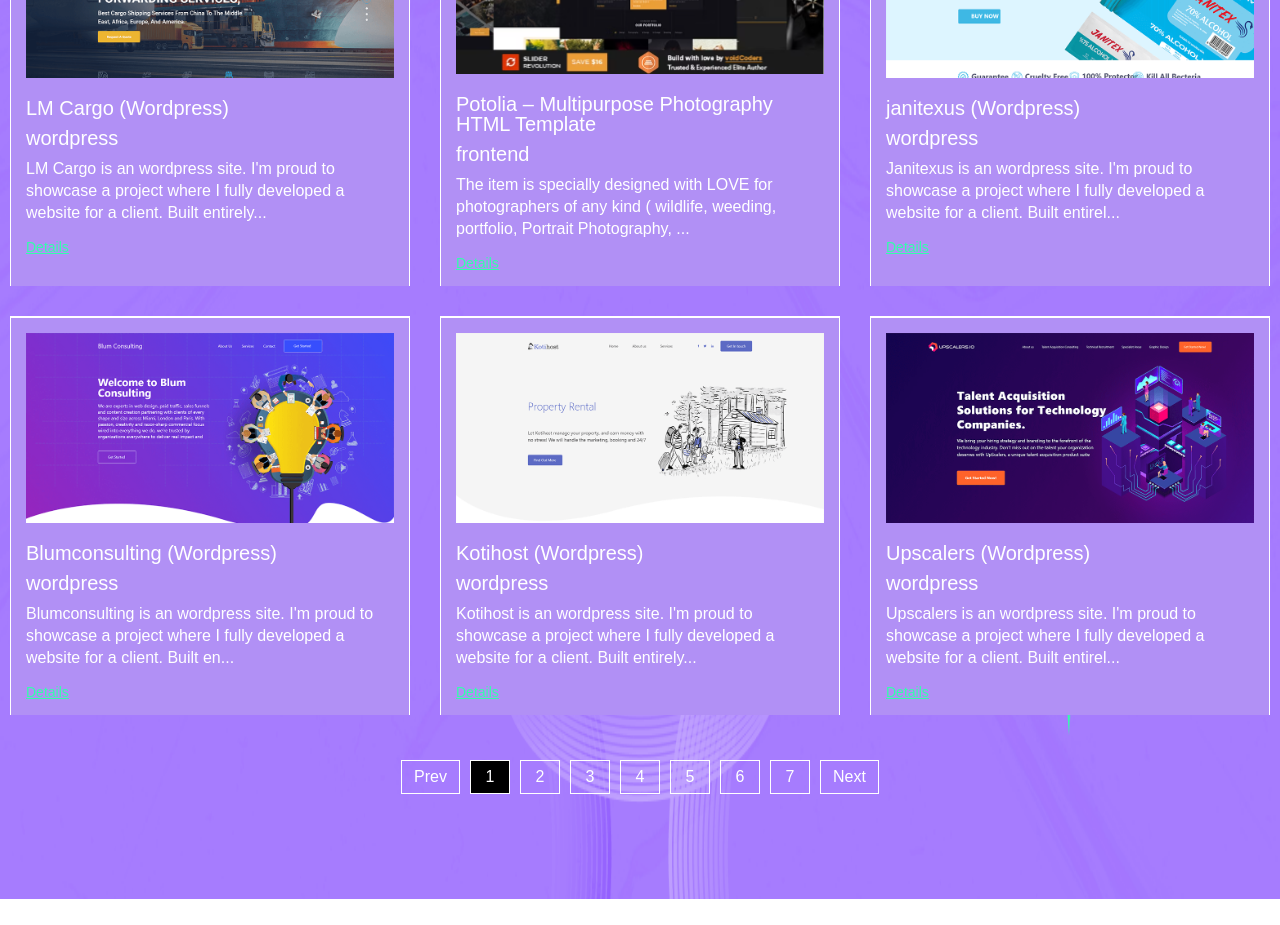
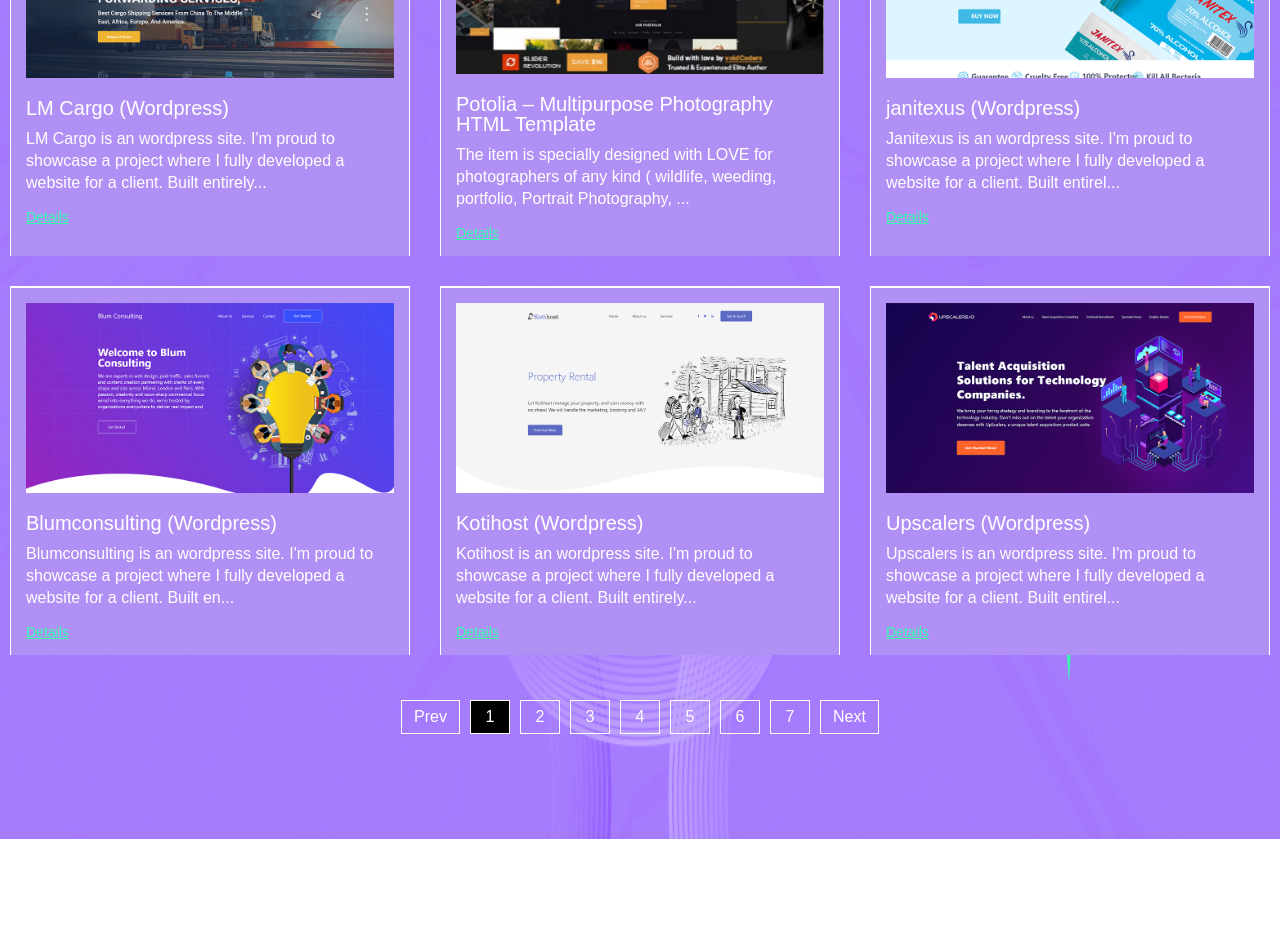
Before and after one commit to asamshahadat/asamshahadat.github.io, a React (Create React App) app: page / in a window 1280 px wide. Shown: the part 2460-3385 px from the top of the page. Built offline with nearby package versions, Linux system fonts and the light colour scheme.

Commit message:
Category Name removed from project card

```diff
--- a/src/components/sections/portfolio/Portfolio.jsx
+++ b/src/components/sections/portfolio/Portfolio.jsx
@@ -86,7 +86,7 @@
             <div key={item.id} className="single-portfolio-list">
               {item.images && <img src={item.images[0]} alt={item.title} />}
               {item.title && <h4>{item.title}</h4>}
-              {item.category && <h4>{item.category}</h4>}
+              {/* {item.category && <h4>{item.category}</h4>} */}
               {/* {item.description && <p>{item.description}</p>} */}
               {item.description && <p>{truncateString(item.description, 125)}</p>}
               {item.id && <Link to={`/portfolio/${item.id}`}>Details</Link>}
```
